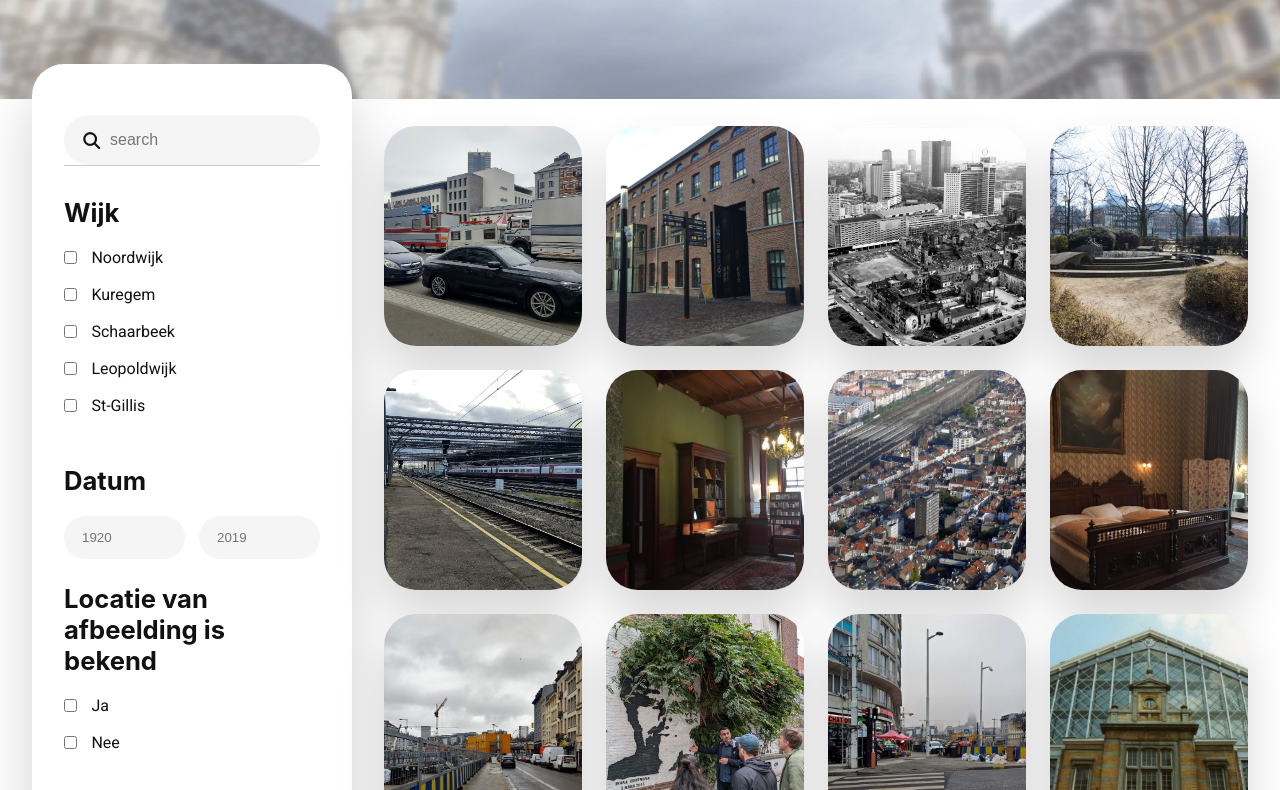
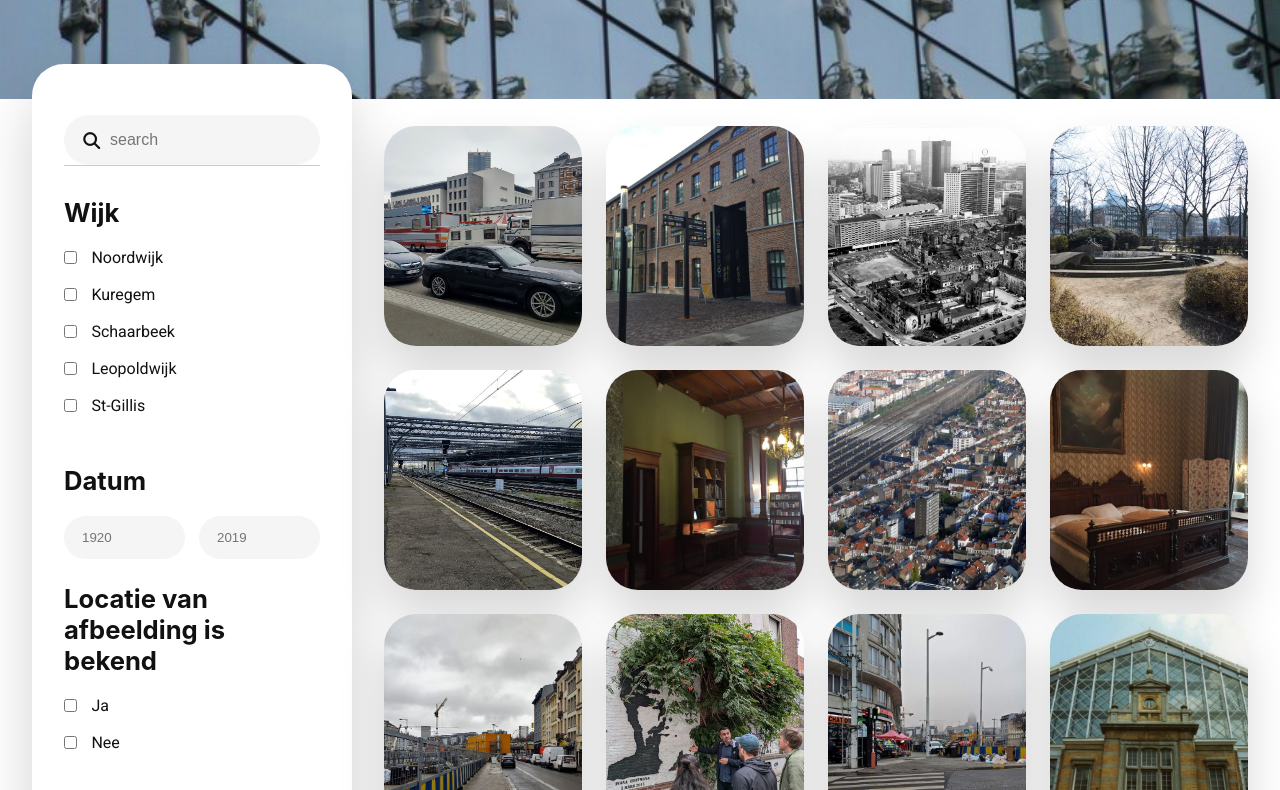
Before and after one commit to EHB-MCT/fullprojects2-bruksel-bruksel3, a plain HTML site: page index.html in a window 1280 px wide. Shown: the part 305-1095 px from the top of the page. Drawn offline with Linux system fonts and the light colour scheme.

Commit message:
achtergrond cooler gemaakt

```diff
--- a/css/global.css
+++ b/css/global.css
@@ -10,9 +10,19 @@ body {
 body {
 	font-family: "Roboto", sans-serif;
 	color: #111;
-  background-image: url("../assets/achtergrond.png");
-  background-repeat: no-repeat;
+}
+
+.bg-slide {
+	position: fixed;
+	inset: 0;
+	z-index: -2;
 	background-size: cover;
 	background-position: center;
-  background-attachment: fixed;
+	background-repeat: no-repeat;
+	transition: opacity 1.5s ease-in-out;
+	opacity: 0;
 }
+
+.bg-slide.active {
+	opacity: 1;
+}
--- a/js/index.js
+++ b/js/index.js
@@ -1,3 +1,31 @@
+// Background slideshow
+(function () {
+	const bgs = [
+		"assets/achtergrond1.jpg",
+		"assets/achtergrond2.jpg",
+		"assets/achtergrond3.jpg",
+		"assets/achtergrond4.jpg",
+		"assets/achtergrond5.jpg",
+	];
+	let current = 0;
+
+	const slides = bgs.map((src) => {
+		const div = document.createElement("div");
+		div.classList.add("bg-slide");
+		div.style.backgroundImage = `url("${src}")`;
+		document.body.appendChild(div);
+		return div;
+	});
+
+	slides[0].classList.add("active");
+
+	setInterval(() => {
+		slides[current].classList.remove("active");
+		current = (current + 1) % slides.length;
+		slides[current].classList.add("active");
+	}, 6000);
+})();
+
 let images = [];
 
 fetch("JSON/index.json")
```
Also changed, not shown: assets/achtergrond1.jpg (added), assets/achtergrond2.jpg (added), assets/achtergrond3.jpg (added), assets/achtergrond5.jpg (added), 1 other file. Lines whose indentation alone changed are shown as unchanged.
